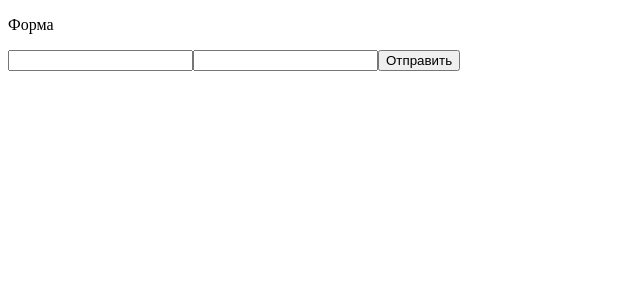
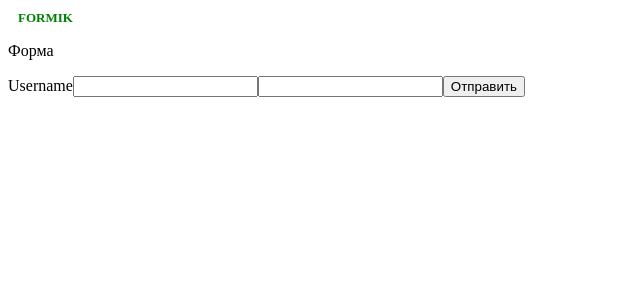
Before and after one commit to Licrua/react-chat, a React (Create React App) app in the folder frontend/: page /login in a window 1280 px wide. Shown: the top 300 px of the page, without its empty margins (0-640 px from the left). Built offline with nearby package versions, Linux system fonts and the light colour scheme; no server answers.

Commit message:
пушим

```diff
--- a/frontend/src/components/App.jsx
+++ b/frontend/src/components/App.jsx
@@ -2,16 +2,20 @@ import React from 'react';
 import { BrowserRouter, Routes, Route } from 'react-router-dom';
 import MainPage from './react-router/MainPage'
 import Login from './react-router/Login'
+import { Provider } from 'react-redux'
+import store from './react-router/redux/loginStore';
 
 const App = () => {
     return (
-        <BrowserRouter>
+        <Provider store={store}>
+       <BrowserRouter>
         <Routes>
         <Route path="/" element={<MainPage />}/>
+        <Route path='/login' element={<Login/>} />
         <Route path='*' element={<div> 404 (not found)</div> } />
-        <Route path='login' element={<Login/>} />
         </Routes>
         </BrowserRouter>
+        </Provider>
     )
 };
 
--- a/frontend/src/components/react-router/Login.jsx
+++ b/frontend/src/components/react-router/Login.jsx
@@ -1,17 +1,59 @@
-import { Formik, Form, Field } from "formik";
+import { Formik, Form, Field, ErrorMessage } from "formik";
+import { useEffect, useState } from "react";
+import axios from 'axios'
+import * as Yup from 'yup'
+import styles from './css/Login.module.css'
+import { useDispatch, useSelector } from "react-redux";
+import { addLogin } from "./redux/loginSlice";
+import { useNavigate } from "react-router-dom";
+
 
 const Login = () => {
+  const navigate = useNavigate()
+  const dispatch = useDispatch()
+  const selector = useSelector(state => state.authorization)
+  console.log('selector', selector);
+  useEffect(() => {
+        async function authorization  ()  {
+          const value = await axios.post('/api/v1/login', { username: 'admin', password: 'admin' });
+          console.log(value.data.token);
+          localStorage.setItem('token', value.data.token)
+        }
+        authorization()
+  }, [])
   return (
     <>
-      <p>Форма</p>
-      <Formik initialValues={{ email: "", password: "" }}
-      onSubmit={(values) => {
+      <h1 className={styles.her}>FORMIK</h1>
+      <p className={styles.p}>Форма</p>
+      <Formik initialValues={{ username: "", password: "" }}
+      validationSchema={Yup.object({
+        username: Yup.string()
+          .max(15, 'Must be 15 characters or less')
+          .min(6, 'username must be at minimum 6 symbols')
+          .required('Required'),
+        password: Yup.string()
+          .max(20, 'Must be 20 characters or less')
+          .min(6, 'password must be more then 6 symbols')
+          .required('Required'),
+      })}
+      onSubmit={(values, {setSubmitting}) => {
         console.log('values', values);
+        dispatch(addLogin(values))
+        if(localStorage.getItem('token').length > 0) {
+          navigate('/')
+        }
+       else {
+        navigate('/login')
+       }
+        setSubmitting(false)
       }}>
         <Form>
-            <Field type='email' name='email'>
-            </Field>
-            <Field type='password' name='password'></Field>
+            <label htmlFor="username">Username</label>
+            <Field type='username' name='username' />
+            <ErrorMessage name='username' component='div' className={styles.error} />
+            <label htmlFor="password"></label>
+            <Field type='password' name='password'  />
+            <ErrorMessage name='password' component='div' className={styles.error} />
             <button type="submit">Отправить</button>
         </Form>
       </Formik>
--- a/frontend/src/components/react-router/MainPage.jsx
+++ b/frontend/src/components/react-router/MainPage.jsx
@@ -6,7 +6,10 @@ const MainPage = () => {
     const navigate = useNavigate()
     console.log('location', location);
     return (
+        <>
+<h1>Все успешно вошли поздравляю</h1>
  <h1>Главная страница</h1>
+        </>
     )
 }
 
--- /dev/null
+++ b/frontend/src/components/react-router/css/Login.module.css
@@ -0,0 +1,13 @@
+.error {
+    color: red;
+    font-size: 13px;
+}
+
+
+.her {
+    color: green;
+    margin: 10px;
+    border: 10px;
+    font: optional;
+    font-size:  13px;
+}
--- /dev/null
+++ b/frontend/src/components/react-router/redux/loginSlice.js
@@ -0,0 +1,20 @@
+// features/counter/counterSlice.js
+import { createSlice } from '@reduxjs/toolkit';
+
+const initialState = [
+
+];
+
+const loginSlice = createSlice({
+  name: 'authorization',
+  initialState,
+  reducers: {
+    addLogin: (state, payload) => {
+        console.log('payload', payload);
+        state.push(payload)
+    }
+  },
+});
+
+export const { addLogin } = loginSlice.actions;
+export default loginSlice.reducer;
--- /dev/null
+++ b/frontend/src/components/react-router/redux/loginStore.js
@@ -0,0 +1,11 @@
+// app/store.js
+import { configureStore } from '@reduxjs/toolkit';
+import loginSlice from './loginSlice';
+
+export const store = configureStore({
+  reducer: {
+    login: loginSlice,
+  },
+});
+
+export default store;
--- a/frontend/src/index.css
+++ b/frontend/src/index.css
@@ -11,3 +11,9 @@ code {
   font-family: source-code-pro, Menlo, Monaco, Consolas, 'Courier New',
     monospace;
 }
+
+.error {
+  margin: 10px;
+  color: red;
+
+}
```
Also changed, not shown: frontend/src/components/react-router/request.js (added).
